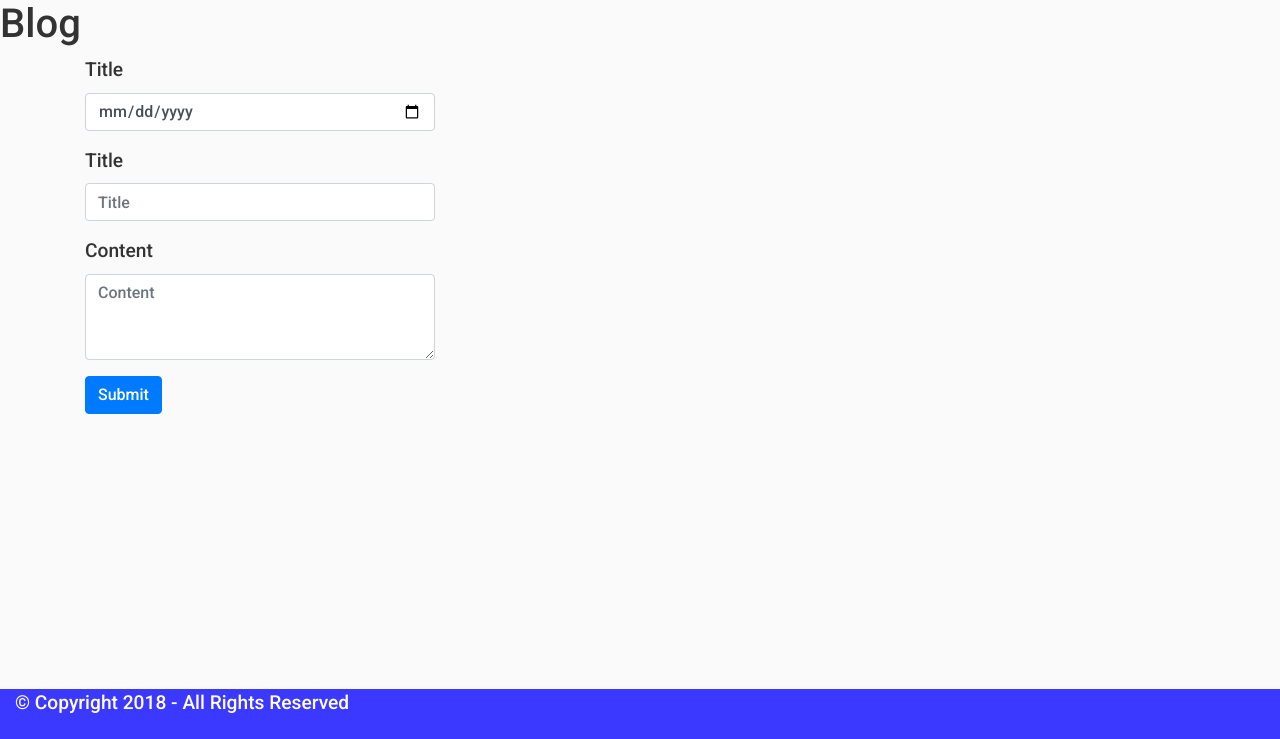
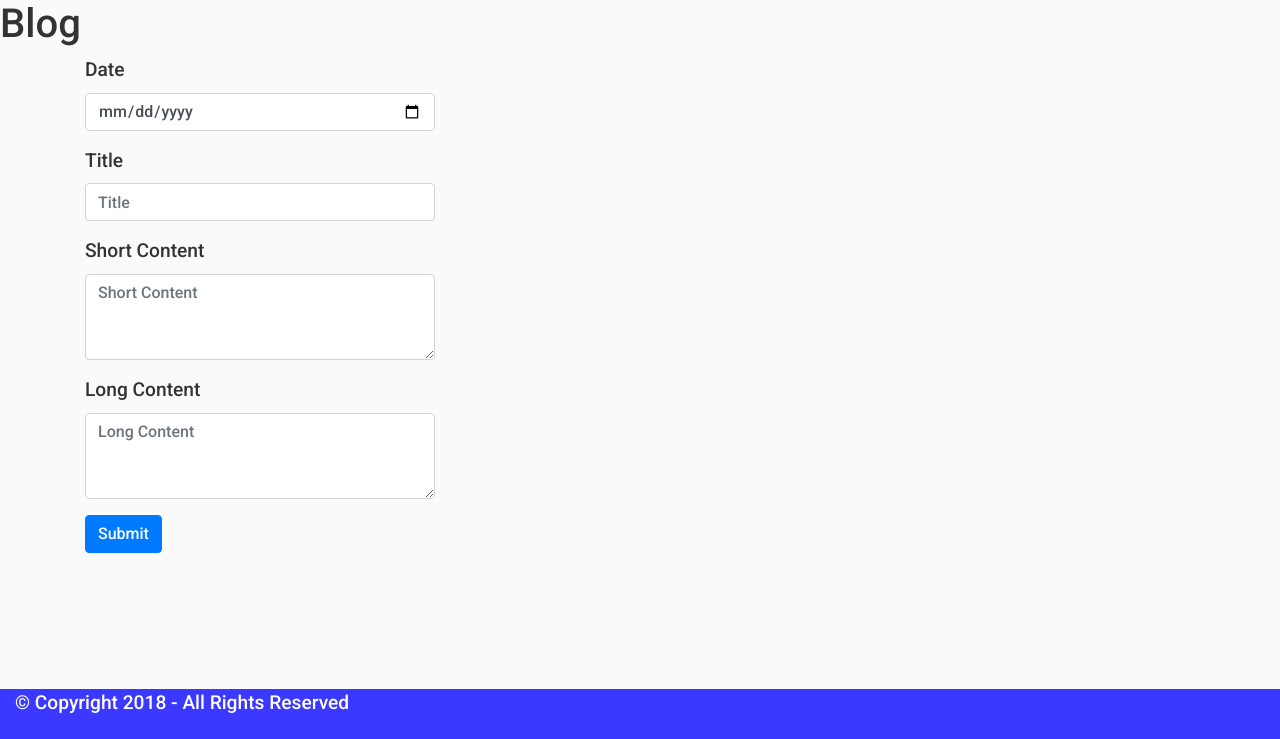
Before and after one commit to namhoai2k1/facebook, a PHP site: page /blog.php in a window 1280 px wide. Shown: the part 61-800 px from the top of the page. Run offline with PHP 8.4, Linux system fonts and the light colour scheme; the visitor is signed in with stand-in values (Sample User, id 1).

Commit message:
add blog

```diff
--- a/view/blog.php
+++ b/view/blog.php
@@ -78,7 +78,7 @@
                         <div class="form-container">
                             <form id="form">
                                 <div class="form-group">
-                                    <label for="title">Title</label>
+                                    <label for="title">Date</label>
                                     <input
                                         type="date"
                                         class="form-control"
@@ -95,12 +95,21 @@
                                     />
                                 </div>
                                 <div class="form-group">
-                                    <label for="content">Content</label>
+                                    <label for="content">Short Content</label>
                                     <textarea
                                         class="form-control"
-                                        id="content"
+                                        id="scontent"
                                         rows="3"
-                                        placeholder="Content"
+                                        placeholder="Short Content"
+                                    ></textarea>
+                                </div>
+                                <div class="form-group">
+                                    <label for="content">Long Content</label>
+                                    <textarea
+                                        class="form-control"
+                                        id="lcontent"
+                                        rows="3"
+                                        placeholder="Long Content"
                                     ></textarea>
                                 </div>
                                 <button type="submit" class="btn btn-primary">
```
Also changed, not shown: controller/control.php (+7 -0 lines).
